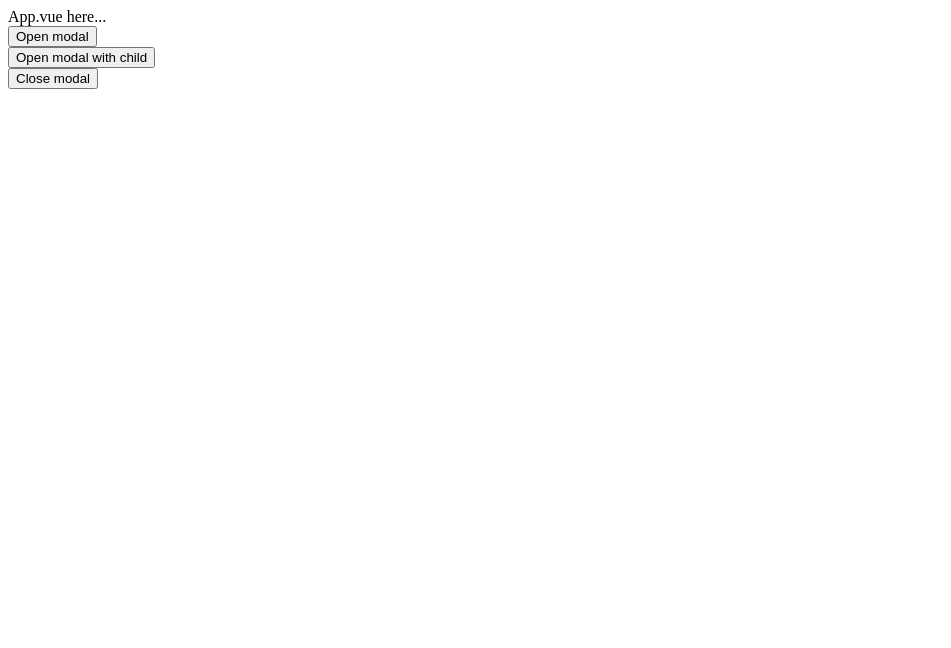
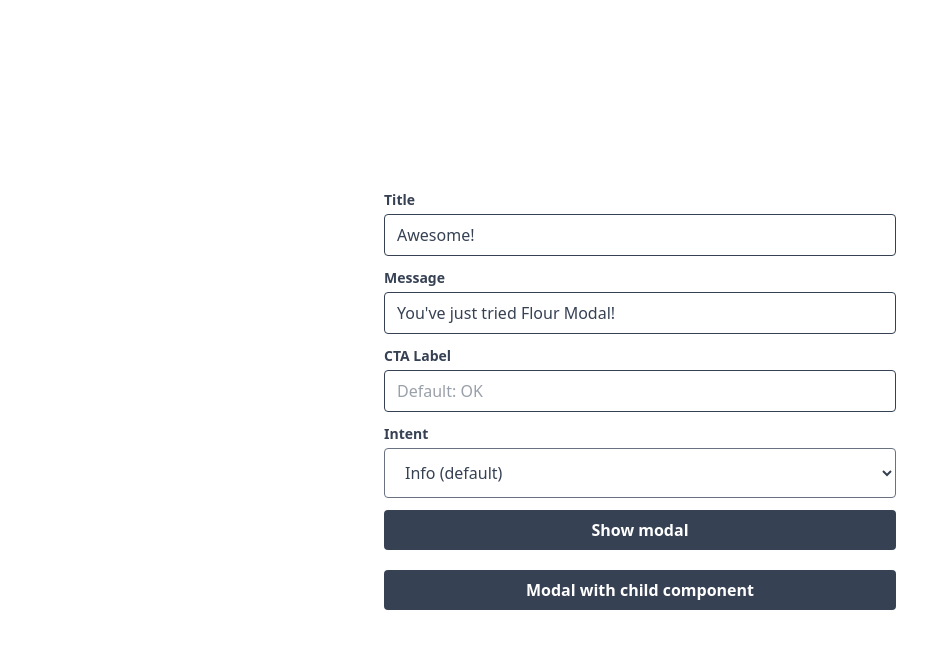
Before and after one commit to antoniolimadev/flour-modal, a Vue app: page / in a window 1280 px wide. Shown: the top 648 px of the page, without its empty margins (0-951 px from the left). Built offline with nearby package versions, Linux system fonts and the light colour scheme.

Commit message:
update playground to make it easier to test and showcase the modal*
*adding the tailwind.config.js will activate autocompletion for tailwind (even being empty)

```diff
--- a/index.html
+++ b/index.html
@@ -5,9 +5,10 @@
     <link rel="icon" type="image/svg+xml" href="/vite.svg" />
     <meta name="viewport" content="width=device-width, initial-scale=1.0" />
     <title>Vite + Vue + TS</title>
+      <link rel="stylesheet" href="playground/styles.css" />
   </head>
   <body>
     <div id="app"></div>
-    <script type="module" src="/playground/main.ts"></script>
+    <script type="module" src="playground/main.ts"></script>
   </body>
 </html>
--- a/playground/App.vue
+++ b/playground/App.vue
@@ -1,31 +1,65 @@
 <script setup lang="ts">
 import TheChild from './TheChild.vue';
+import { ref } from 'vue';
+import {INTENT_DEFAULT, INTENT_ERROR} from "@/constants/intent";
+
+const title = ref('Awesome!');
+const message = ref('You\'ve just tried Flour Modal!');
+const CTALabel = ref();
+const intent = ref(INTENT_DEFAULT);
 
 </script>
 
 <template>
-    App.vue here...
-    <br>
+
+    <div class="w-full flex justify-center items-center h-screen">
+        <div class="w-full max-w-lg">
+
+            <div class="mb-3 w-full">
+                <label class="block text-gray-700 text-sm font-bold mb-1">Title</label>
+                <input type="text" v-model="title" class="border rounded-sm w-full py-2 px-3 text-gray-700" />
+            </div>
+            <div class="mb-3">
+                <label class="block text-gray-700 text-sm font-bold mb-1">Message</label>
+                <input type="text" v-model="message" class="border rounded-sm w-full py-2 px-3 text-gray-700" />
+            </div>
+            <div class="mb-3">
+                <label class="block text-gray-700 text-sm font-bold mb-1">CTA Label</label>
+                <input type="text" v-model="CTALabel" class="border rounded-sm w-full py-2 px-3 text-gray-700" placeholder="Default: OK" />
+            </div>
+
+            <div class="mb-3">
+                <label class="block text-gray-700 text-sm font-bold mb-1">Intent</label>
+                <select v-model="intent" class="block w-full border rounded text-gray-700 py-3 px-4  border-gray-500">
+                    <option :value="INTENT_DEFAULT">Info (default)</option>
+                    <option :value="INTENT_ERROR">Error</option>
+                </select>
+            </div>
+
             <button
                 type="button"
+                class="w-full bg-gray-700 hover:bg-gray-900 text-white font-bold py-2 px-4 rounded"
                 @click="$flourModal.open({
-            title: 'Is this working?',
-            message: 'Please confirm this is working by pressing the OK button',
+                    title: title,
+                    message: message,
+                    defaultCTALabel: CTALabel,
+                    intent: intent,
                 })"
             >
-        Open modal
+                Show modal
             </button>
-    <br>
+
             <button
                 type="button"
+                class="w-full bg-gray-700 hover:bg-gray-900 text-white font-bold py-2 px-4 rounded mt-5"
                 @click="$flourModal.open({
-            child: TheChild
+                child: TheChild,
+                defaultCTA: false,
             })"
             >
-        Open modal with child
+                Modal with child component
             </button>
-    <br>
-    <button @click="$flourModal.close()">
-        Close modal
-    </button>
+
+        </div>
+    </div>
 </template>
--- a/playground/TheChild.vue
+++ b/playground/TheChild.vue
@@ -6,9 +6,19 @@ const closeModal = inject<() => void>('closeModal')!;
 </script>
 
 <template>
-    <div>
-        <h3>I am the child</h3>
-        <button type="button" @click="closeModal">
+    <div class="bg-gray-100 text-gray-700 rounded p-5">
+        <h3 class="font-bold">Hi, I'm another component!</h3>
+        <p class="mt-2">
+            Displaying your own components as a modal is as simple as passing them as the child prop. If your component already has its own CTA and you don't need the default one, just set the defaultCTA prop as false.
+        </p>
+        <p class="mt-2">
+            The button below belongs to this component, and it will close the modal when clicked. To do this all you need is to inject the <span class="font-semibold">closeModal</span> method and then call it wherever you need.
+        </p>
+        <button
+            type="button"
+            @click="closeModal"
+            class="w-full bg-cyan-700 hover:bg-cyan-900 text-white font-bold py-2 px-4 rounded mt-5"
+        >
             Close modal
         </button>
     </div>
--- /dev/null
+++ b/playground/styles.css
@@ -0,0 +1 @@
+@import "tailwindcss";
```
Also changed, not shown: tailwind.config.js (added). Lines whose indentation alone changed are shown as unchanged.
